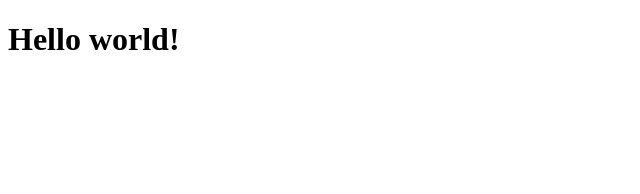
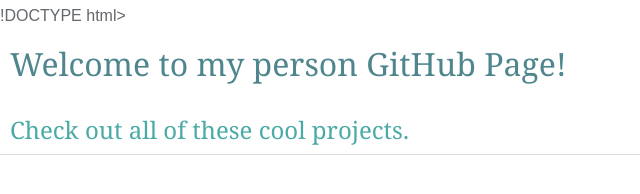
Before and after one commit to akuranz/akuranz.github.io, a plain HTML site: page index.html in a window 1280 px wide. Shown: the whole page, without its empty margins (0-640 px from the left). Drawn offline with Linux system fonts and the light colour scheme.

Commit message:
Added css style and css reset

```diff
--- /dev/null
+++ b/css/style.css
@@ -0,0 +1,23 @@
+body{
+    color: #63666a;
+    height: 100%;
+    margin: auto;
+    line-height: 2;
+    background-color: #fff;
+    font-family: 'Arial', 'Helvetica Neue', Helvetica, sans-serif;
+}
+
+h1 {
+    color: #4f868e;
+    font-size: 32px;
+    font-family: 'Georgia', Times, 'Times New Roman', serif;
+    padding: 0px 10px 0px 10px;
+}
+
+h2 {
+    color: #4aaaa5;
+    font-size: 24px;
+    font-family: 'Georgia', Times, 'Times New Roman', serif;
+    padding: 10px 10px 0px 10px;
+    border-bottom: 1.5px solid #ddd;
+}
--- a/index.html
+++ b/index.html
@@ -1,7 +1,21 @@
-<!DOCTYPE html>
+!DOCTYPE html>
+<html lang="en-us">
+
 <head>
-   <h1>
-       Hello world!
-   </h1>
+    <meta charset="UTF-8">
+    <title>Abby Kuranz GitHub Page</title>
+    <link rel="stylesheet" href="reset.css">
+    <link rel="stylesheet" type="text/css" href="css/style.css">
 
 </head>
+
+    <body>
+        <h1>
+            Welcome to my person GitHub Page!
+        </h1>
+
+        <h2>Check out all of these cool projects.</h2>
+
+    </body>
+
+</html>
--- /dev/null
+++ b/reset.css
@@ -0,0 +1,48 @@
+/* http://meyerweb.com/eric/tools/css/reset/
+   v2.0 | 20110126
+   License: none (public domain)
+*/
+
+html, body, div, span, applet, object, iframe,
+h1, h2, h3, h4, h5, h6, p, blockquote, pre,
+a, abbr, acronym, address, big, cite, code,
+del, dfn, em, img, ins, kbd, q, s, samp,
+small, strike, strong, sub, sup, tt, var,
+b, u, i, center,
+dl, dt, dd, ol, ul, li,
+fieldset, form, label, legend,
+table, caption, tbody, tfoot, thead, tr, th, td,
+article, aside, canvas, details, embed,
+figure, figcaption, footer, header, hgroup,
+menu, nav, output, ruby, section, summary,
+time, mark, audio, video {
+	margin: 0;
+	padding: 0;
+	border: 0;
+	font-size: 100%;
+	font: inherit;
+	vertical-align: baseline;
+}
+/* HTML5 display-role reset for older browsers */
+article, aside, details, figcaption, figure,
+footer, header, hgroup, menu, nav, section {
+	display: block;
+}
+body {
+	line-height: 1;
+}
+ol, ul {
+	list-style: none;
+}
+blockquote, q {
+	quotes: none;
+}
+blockquote:before, blockquote:after,
+q:before, q:after {
+	content: '';
+	content: none;
+}
+table {
+	border-collapse: collapse;
+	border-spacing: 0;
+}
```
